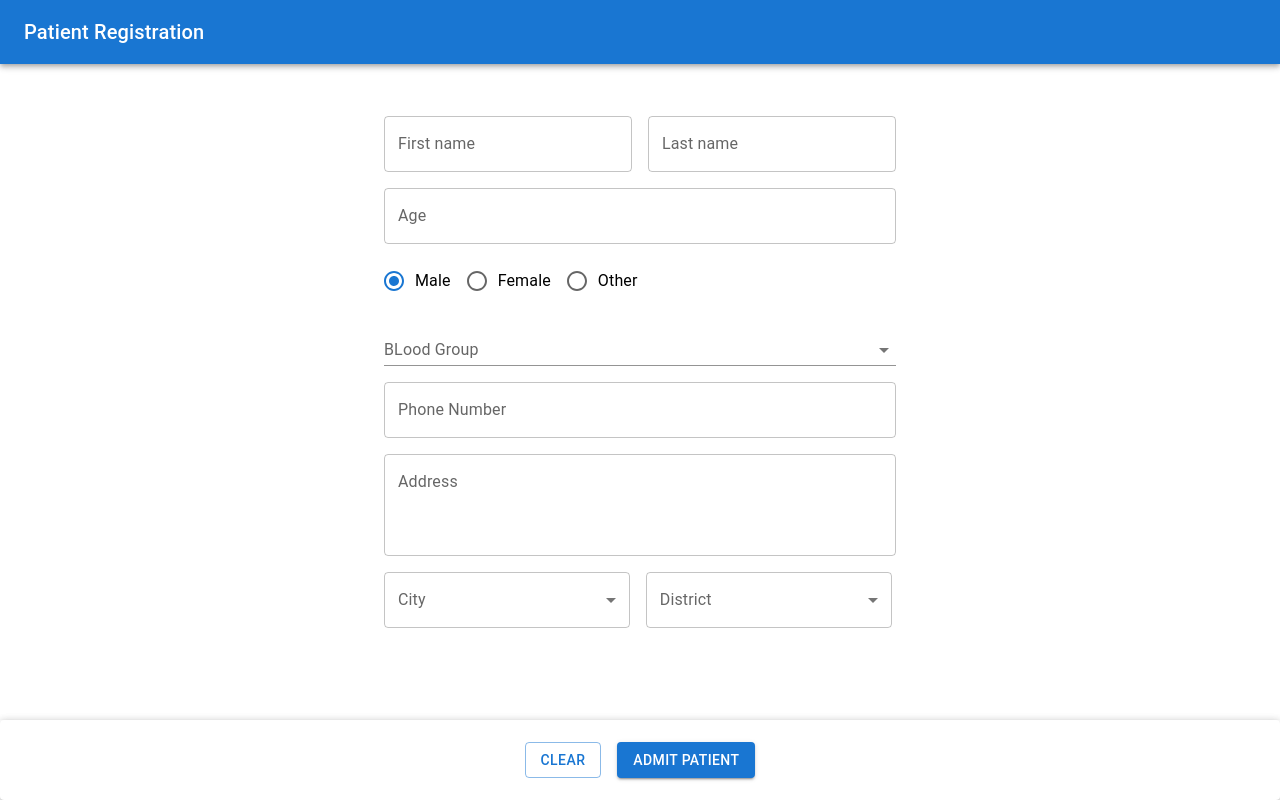
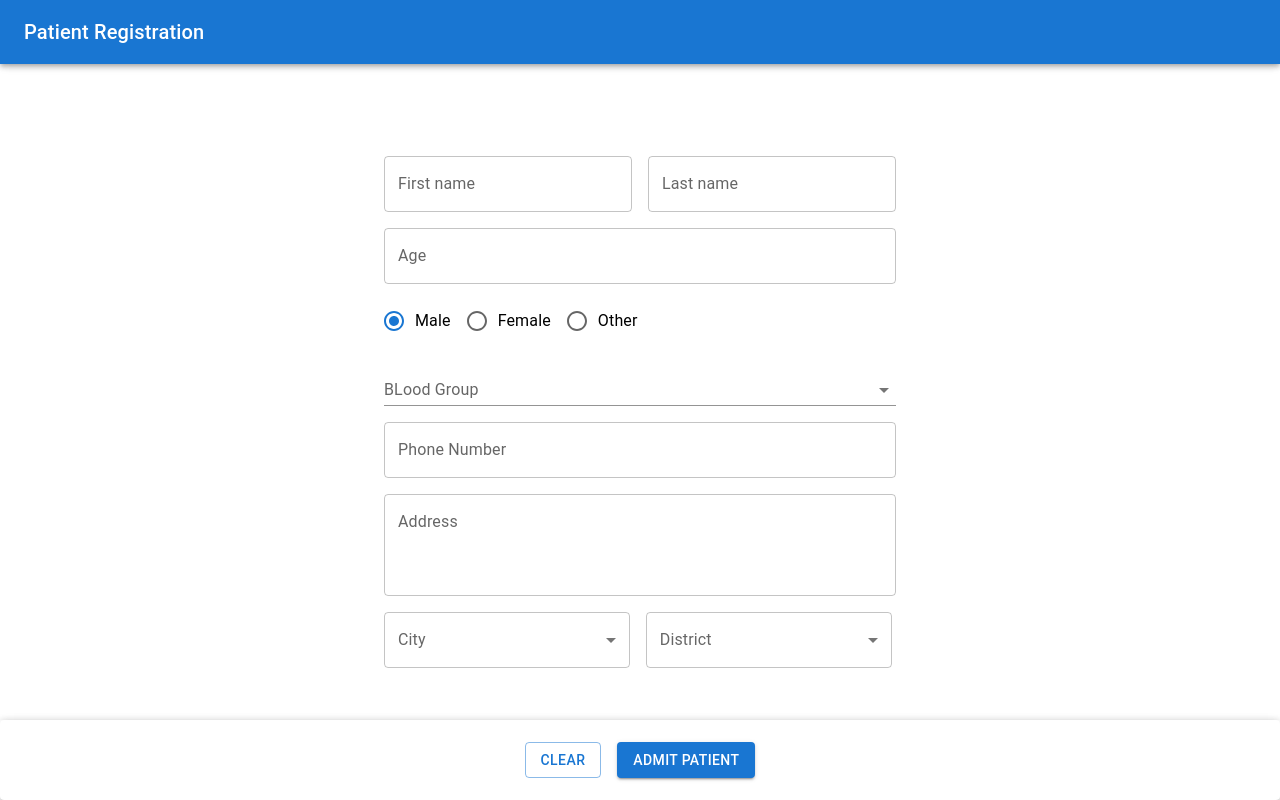
Before and after one commit to networkwithoutborders/Patient-Monitoring-System, a React (Create React App) app in the folder client/: page /registration in a window 1280 px wide. Built offline with nearby package versions, Linux system fonts and the light colour scheme.

Commit message:
UI changes

```diff
--- a/client/src/components/RegisterPatientForm/RegisterPatientForm.jsx
+++ b/client/src/components/RegisterPatientForm/RegisterPatientForm.jsx
@@ -110,7 +110,7 @@ const RegisterPatientForm = ({ patientDetails, setPatientDetails }) => {
 			direction="row"
 			justifyContent="center"
 			alignItems="center"
-			sx={{ width: "100%", height: "100%" }}
+			sx={{ width: "100%", height: "100%", mt: 5 }}
 		>
 			{/* <Grid item>
 				<Typography variant="subtitle1">Name</Typography>
```
